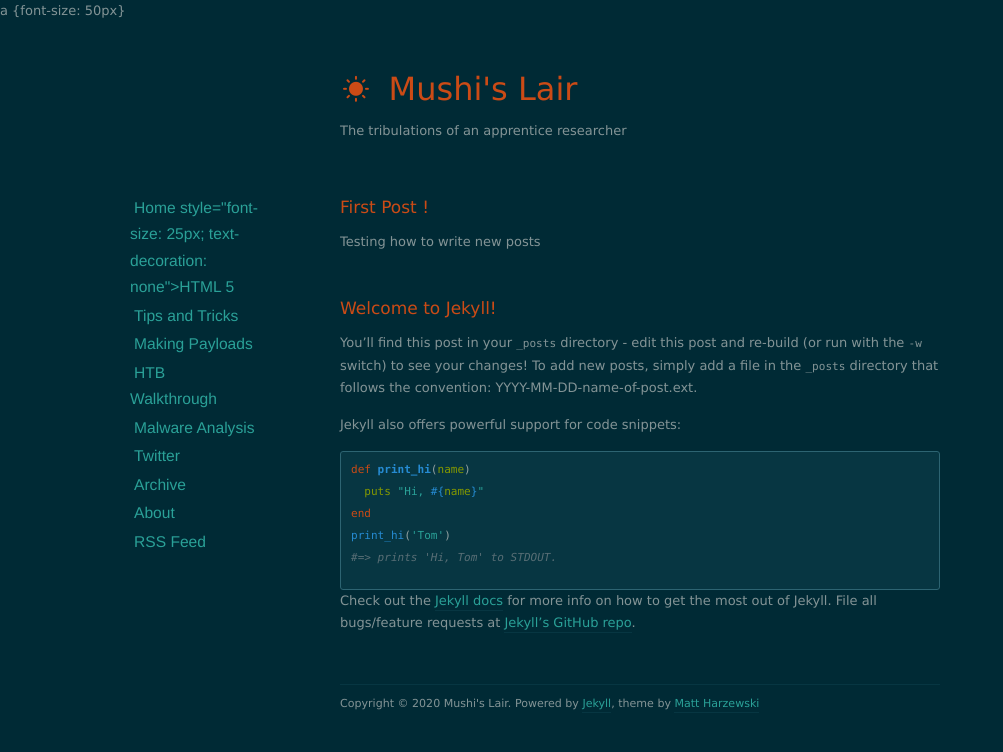
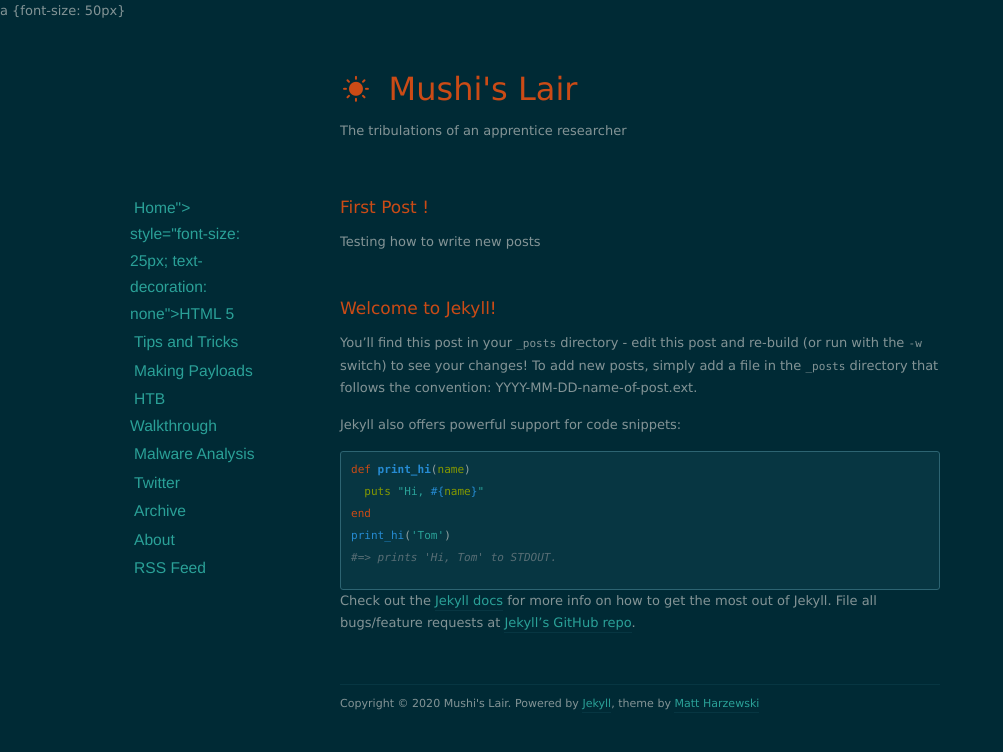
Before and after one commit to Mushi-mushi/mushi-mushi.github.io, a Jekyll site: the page built from index.html, in a window 1280 px wide. Shown: the top 752 px of the page, without its empty margins (0-1003 px from the left). Built offline with Jekyll 4.4.1, drawn with Linux system fonts in a browser that asks for light colours; nearby versions of some CDN libraries; the list of posts is cut into pages by our own code.

Commit message:
Update default.html

```diff
--- a/_layouts/default.html
+++ b/_layouts/default.html
@@ -33,7 +33,7 @@
     <div id="sidebar">
       <nav>
         <ul>
-          <li><a href="/">Home style="font-size: 25px; text-decoration: none">HTML 5</a></li>
+          <li><a href="/">Home"> style="font-size: 25px; text-decoration: none">HTML 5</a></li>
           <li><a href="/tips">Tips and Tricks</a></li>
           <li><a href="/payloads">Making Payloads</a></li>
           <li><a href="/htb">HTB Walkthrough</a></li>
```
